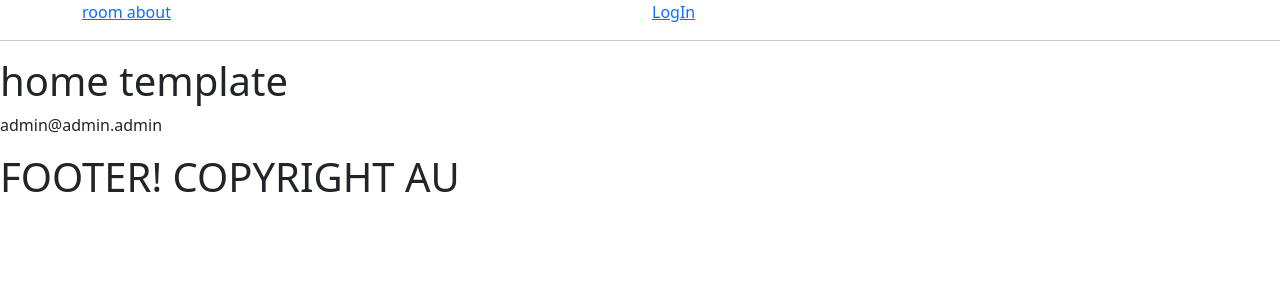
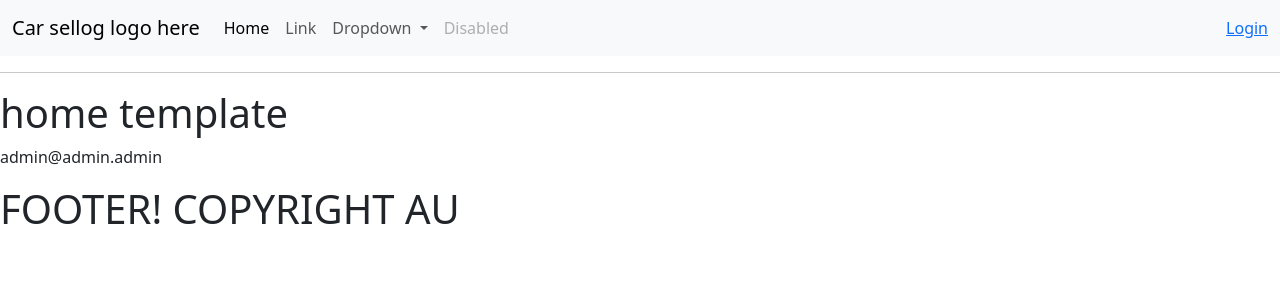
Before and after one commit to niko-web/dummy, a Django app: page / in a window 1280 px wide. Shown: the top 300 px of the page. Run offline with Django 4.2, Linux system fonts and the light colour scheme; data comes from the database, SQL or seed files in the repository.

Commit message:
update navbar

```diff
--- a/templates/main.html
+++ b/templates/main.html
@@ -19,8 +19,6 @@
         </ul>
     {% endif %}
     {% block content %}
-
-
     {% endblock %}
     {% include 'footer.html' %}
     <script src="https://cdn.jsdelivr.net/npm/bootstrap@5.3.1/dist/js/bootstrap.bundle.min.js" integrity="sha384-HwwvtgBNo3bZJJLYd8oVXjrBZt8cqVSpeBNS5n7C8IVInixGAoxmnlMuBnhbgrkm" crossorigin="anonymous"></script>
--- a/templates/navbar.html
+++ b/templates/navbar.html
@@ -1,18 +1,44 @@
 
 
-<div class="container">
+<div class="container-fluid">
     <div class="row">
-        <div class="col">
-            <a href="{% url 'room' %}"> room </a>
-            <a href="{% url 'about' %}"> about </a>
-        </div>
-        <div class="col">
-            {% if request.user.is_authenticated %}
-                <a href="{% url 'logout' %}"> LogOut</a>
-            {% else %}
-                <a href="{% url 'login' %}">LogIn</a>
-            {% endif %}
-        </div>
+        <nav class="navbar navbar-expand-lg bg-light">
+            <div class="container-fluid">
+              <a class="navbar-brand" href="#">Car sellog logo here</a>
+              <button class="navbar-toggler" type="button" data-bs-toggle="collapse" data-bs-target="#navbarSupportedContent" aria-controls="navbarSupportedContent" aria-expanded="false" aria-label="Toggle navigation">
+                <span class="navbar-toggler-icon"></span>
+              </button>
+                <div class="collapse navbar-collapse" id="navbarSupportedContent">
+                <ul class="navbar-nav me-auto mb-2 mb-lg-0">
+                    <li class="nav-item">
+                    <a class="nav-link active" aria-current="page" href="#">Home</a>
+                    </li>
+                    <li class="nav-item">
+                    <a class="nav-link" href="#">Link</a>
+                    </li>
+                    <li class="nav-item dropdown">
+                    <a class="nav-link dropdown-toggle" href="#" role="button" data-bs-toggle="dropdown" aria-expanded="false">
+                        Dropdown
+                    </a>
+                    <ul class="dropdown-menu">
+                        <li><a class="dropdown-item" href="#">Action</a></li>
+                        <li><a class="dropdown-item" href="#">Another action</a></li>
+                        <li><hr class="dropdown-divider"></li>
+                        <li><a class="dropdown-item" href="#">Something else here</a></li>
+                    </ul>
+                    </li>
+                    <li class="nav-item">
+                    <a class="nav-link disabled">Disabled</a>
+                    </li>
+                </ul>
+                {% if request.user.is_authenticated %}
+                    <a href="{% url 'logout' %}">Logout</a>
+                {% else %}
+                    <a href="{% url 'login' %}">Login</a>
+                {% endif %}
+                </div>
+            </div>
+        </nav>
     </div>
 </div>
 
```
